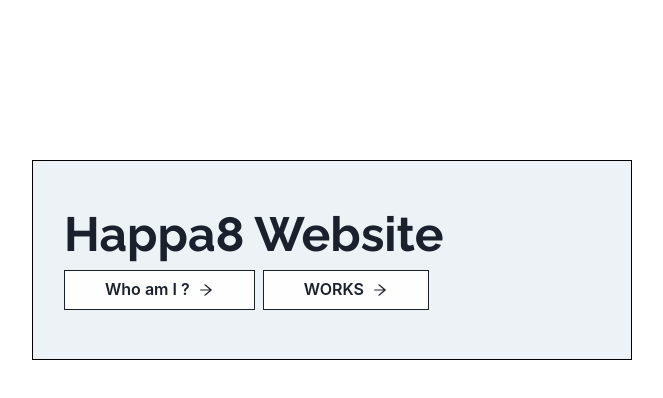
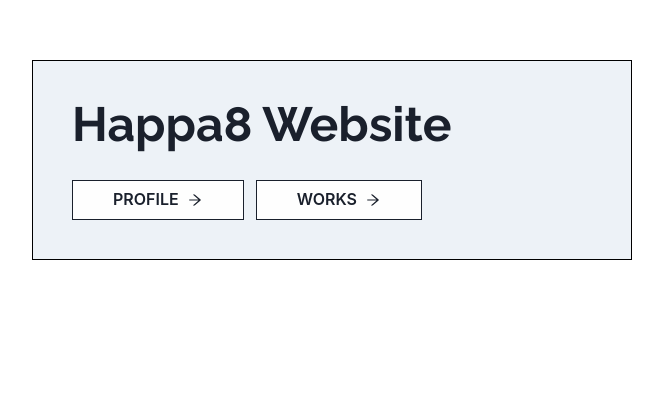
Before and after one commit to Happa8/Happa8.github.io, a Next.js app: page / in a window 1280 px wide. Shown: the part 240-638 px from the top of the page, without its empty margins (308-971 px from the left). Built offline with nearby package versions, Linux system fonts and the light colour scheme.

Commit message:
refactering index page

```diff
--- a/src/pages/index.tsx
+++ b/src/pages/index.tsx
@@ -1,4 +1,11 @@
-import { Box, BoxProps, ButtonGroup, Flex, Heading } from "@chakra-ui/react"
+import {
+	Box,
+	BoxProps,
+	ButtonGroup,
+	Flex,
+	Heading,
+	HStack,
+} from "@chakra-ui/react"
 import type { NextPage } from "next"
 import Link from "next/link"
 import Head from "next/head"
@@ -29,10 +36,8 @@ const Home: NextPage = () => {
 				alignItems="center"
 			>
 				<Box position="relative">
+					<BorderAniBox running={phase === "border"} onEnd={next} speed={0.3}>
 						<CoverAnime
-						w={"95vw"}
-						maxW={600}
-						h={200}
 							running={phase == "cover"}
 							onEnd={next}
 							coverColors={["black", "gray"]}
@@ -40,35 +45,26 @@ const Home: NextPage = () => {
 							speed={0.3}
 						>
 							<Flex
-							w={"95vw"}
+								w={"90vw"}
 								maxW={600}
-							h={200}
-							position="absolute"
 								bgColor={"gray.100"}
-							p={8}
-							justifyContent="center"
+								p={10}
 								flexDir="column"
-							gridGap={3}
+								gridGap={8}
+								flexWrap="wrap"
 							>
 								<CoverAnime
-								w={400}
-								maxW={"100%"}
-								h={`60px`}
 									coverColors={["black"]}
 									running={phase === "header"}
 									onEnd={next}
 									speed={0.3}
+									maxW={"100%"}
 								>
-								<Heading
-									as="h1"
-									size="2xl"
-									fontFamily="Raleway"
-									whiteSpace="nowrap"
-								>
+									<Heading as="h1" size="2xl" fontFamily="Raleway">
 										Happa8 Website
 									</Heading>
 								</CoverAnime>
-							<ButtonGroup>
+								<Box display="inline-flex" flexWrap="wrap" gridGap={3}>
 									<CoverAnime
 										width={"max-content"}
 										h={"max-content"}
@@ -76,10 +72,11 @@ const Home: NextPage = () => {
 										running={phase === "header"}
 										onEnd={next}
 										speed={0.3}
+										delay={0.05}
 									>
 										<Link href="/aboutme" passHref>
 											<Button as="a" rightIcon={<AiOutlineArrowRight />}>
-											Who am I ?
+												PROFILE
 											</Button>
 										</Link>
 									</CoverAnime>
@@ -90,6 +87,7 @@ const Home: NextPage = () => {
 										running={phase === "header"}
 										onEnd={next}
 										speed={0.3}
+										delay={0.1}
 									>
 										<Link href="/" passHref>
 											<Button as="a" rightIcon={<AiOutlineArrowRight />}>
@@ -97,21 +95,10 @@ const Home: NextPage = () => {
 											</Button>
 										</Link>
 									</CoverAnime>
-							</ButtonGroup>
+								</Box>
 							</Flex>
 						</CoverAnime>
-					<BorderAniBox
-						w={"95vw"}
-						maxW={600}
-						h={200}
-						running={phase === "border"}
-						onEnd={next}
-						zIndex={0}
-						position={"absolute"}
-						top={0}
-						speed={0.3}
-						pointerEvents={"none"}
-					></BorderAniBox>
+					</BorderAniBox>
 				</Box>
 			</Flex>
 		</MBox>
```
Lines whose indentation alone changed are shown as unchanged.
